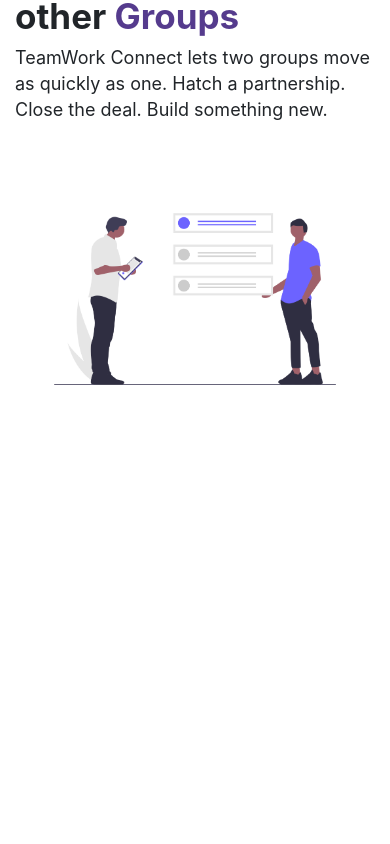
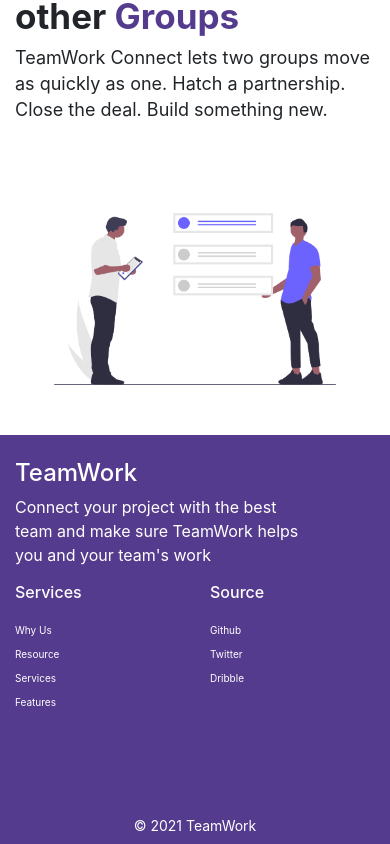
Before and after one commit to Dickyrdiar/TeamWork_app, a Nuxt app: page / in a window 390 px wide. Shown: the part 2501-3345 px from the top of the page. Before the commit the page ends 2912 px from the top, so only its background shows below. Built offline with nearby package versions, Linux system fonts and the light colour scheme.

Commit message:
finish landing page

```diff
--- a/components/BaseFooter.vue
+++ b/components/BaseFooter.vue
@@ -0,0 +1,160 @@
+<template>
+  <div>
+    <div class="footer mt-4 pt-4">
+      <div class="container">
+        <div class="row">
+          <div class="footer__content-left col-md-5">
+            <div class="desc">
+              <h4>TeamWork</h4>
+              <p>
+                Connect your project with the best team and make sure TeamWork
+                helps you and your team's work
+              </p>
+            </div>
+          </div>
+          <div class="footer__content-right col-md-7">
+            <div class="row">
+              <div class="col">
+                <div class="our-services">
+                  <h4>Services</h4>
+                  <ul class="list-unstyled">
+                    <li v-for="items in our_services" :key="items.id">
+                      <a href="#!">{{ items.text }}</a>
+                    </li>
+                  </ul>
+                </div>
+              </div>
+              <div class="col">
+                <div class="our-services">
+                  <h4>Source</h4>
+                  <ul class="list-unstyled">
+                    <li v-for="item in social_media" :key="item.id">
+                      <a
+                        v-if="item.text !== 'About Us'"
+                        :href="'/' + item.text.toLowerCase().replace(/\s/g, '')"
+                        >{{ item.text }}</a
+                      >
+                      <a v-else href="/abouts">{{ item.text }}</a>
+                    </li>
+                  </ul>
+                </div>
+              </div>
+            </div>
+          </div>
+        </div>
+      </div>
+    </div>
+    <div class="tag-footer">
+      <p class="text-tag">&copy; 2021 TeamWork</p>
+    </div>
+  </div>
+</template>
+
+<script>
+export default {
+  name: "Footer",
+  data() {
+    return {
+      our_services: [
+        { text: "Why Us", id: 1 },
+        { text: "Resource", id: 2 },
+        { text: "Services", id: 3 },
+        { text: "Features", id: 4 },
+      ],
+
+      social_media: [
+        { text: "Github", id: 1 },
+        { text: "Twitter", id: 2 },
+        { text: "Dribble", id: 3 },
+      ],
+    };
+  },
+};
+</script>
+
+<style lang="scss" scoped>
+.footer {
+  background-color: #553b8d;
+  .container {
+    padding-bottom: 5rem;
+  }
+  &__content-left {
+    color: #ffffff;
+    .desc {
+      padding-right: 4rem;
+    }
+    .our-sosmed {
+      a {
+        text-decoration: none;
+        color: #ffffff;
+        margin-left: 0.5rem;
+        &:hover {
+          color: #ffc800;
+        }
+      }
+    }
+    ul li a {
+      text-decoration: none;
+      color: #ffffff;
+      &:hover {
+        color: #ffc800;
+      }
+    }
+  }
+  &__content-right {
+    .col {
+      h4 {
+        font-size: 20px;
+        color: #ffffff;
+        margin-bottom: 14px;
+      }
+      ul li a {
+        text-decoration: none;
+        color: #ffffff;
+        &:hover {
+          color: #ffffff;
+        }
+      }
+    }
+  }
+  .content {
+    margin-top: 5rem;
+  }
+  @media (max-width: 767.98px) {
+    .col-md-7 {
+      .col {
+        h4 {
+          font-size: 16px;
+        }
+        ul li a {
+          font-size: 10px;
+        }
+      }
+    }
+  }
+}
+.tag-footer {
+  padding: 0.5rem;
+  background: #553b8d;
+  .text-tag {
+    font-weight: 400;
+    font-size: 0.875rem;
+    line-height: 1.25rem;
+    text-align: center;
+    margin: 0;
+    color: #ffffff;
+  }
+}
+.our-services {
+  h4 {
+    font-size: 20px;
+    color: #ffffff;
+    margin-bottom: 14px;
+  }
+}
+.desc {
+  h4 {
+    color: #ffffff;
+  }
+}
+</style>
--- /dev/null
+++ b/components/BaseLogin.vue
@@ -0,0 +1,17 @@
+<template>
+  <div class="login">
+    <b-row>
+      <b-col cols="12" md="6">
+        <h3 class="form pl-5 ml-5 pt-5 mt-5">login is here</h3>
+      </b-col>
+    </b-row>
+  </div>
+</template>
+
+<style lang="scss" scoped>
+.login {
+  .form {
+    background-color: #9e4444;
+  }
+}
+</style>
--- a/components/Hero.vue
+++ b/components/Hero.vue
@@ -15,7 +15,7 @@
             you and your team's work
           </p>
 
-          <a href="#" class="btn btn-tmwrk">Join Us</a>
+          <a href="/login" class="btn btn-tmwrk">Join Us</a>
         </b-col>
       </b-col>
 
--- a/pages/index.vue
+++ b/pages/index.vue
@@ -5,6 +5,6 @@
     <Competent />
     <BaseIcon />
     <BaseCompany />
-    <!-- <BaseFooter /> -->
+    <BaseFooter />
   </div>
 </template>
--- /dev/null
+++ b/pages/login.vue
@@ -0,0 +1,5 @@
+<template>
+  <div>
+    <BaseLogin />
+  </div>
+</template>
```
Also changed, not shown: assets/images/TeamLogin.png (added).
